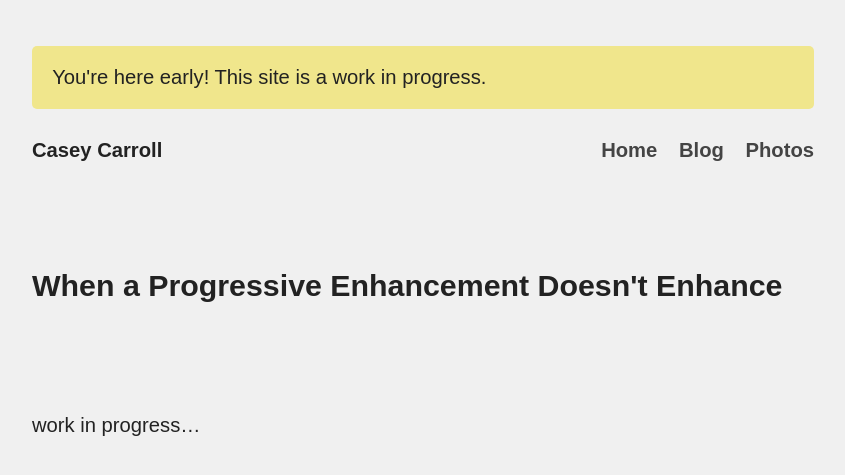
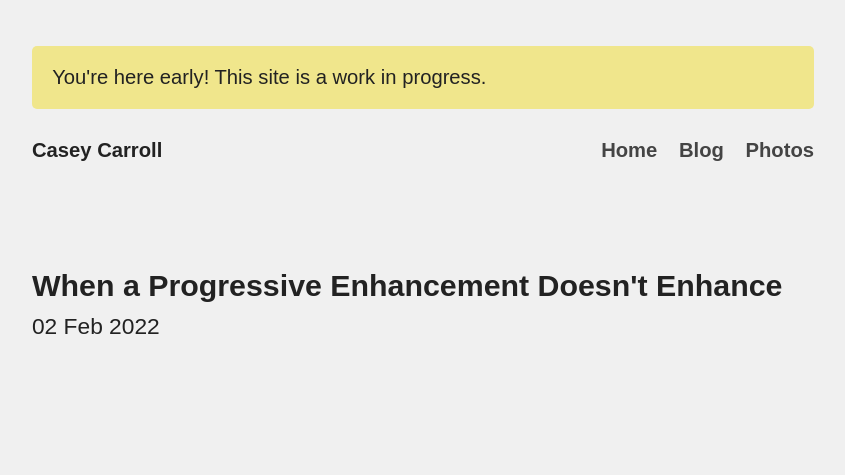
Before and after one commit to caseycarroll/caseycarroll.github.io, a Jekyll site: the page built from _posts/2022-02-01-progressive-enhancement.markdown, in a window 1280 px wide. Shown: the top 475 px of the page, without its empty margins (217-1062 px from the left). Built offline with Jekyll 4.4.1, drawn with Linux system fonts in a browser that asks for light colours.

Commit message:
add more plumbing for blog posts

```diff
--- a/_layouts/post.html
+++ b/_layouts/post.html
@@ -4,7 +4,10 @@ layout: default
 
 <article>
     <div class="hero-wrapper">
-        <h1>{{page.title}}</h1>
+        <h1>
+            {{page.title}}
+            <span class="subheader">{{page.date | date_to_string }}</span>
+        </h1>
     </div>
     {{content}}
 </article>
--- a/_posts/2022-01-22-progressive-enhancement.markdown
+++ b/_posts/2022-02-01-progressive-enhancement.markdown
@@ -1,7 +1,5 @@
 ---
 layout: post
 title:  "When a Progressive Enhancement Doesn't Enhance"
-date:   2022-01-22 19:03:12 -0800
+date:   2022-02-01 19:03:12 -0800
 ---
-
-work in progress...
--- a/assets/css/main.css
+++ b/assets/css/main.css
@@ -245,3 +245,9 @@ main {
     font-weight: bold;
     font-size: 1.125em;
 }
+
+.subheader {
+    display: block;
+    font-weight: normal;
+    font-size: 0.75em;
+}
```
Also changed, not shown: Gemfile.lock.
